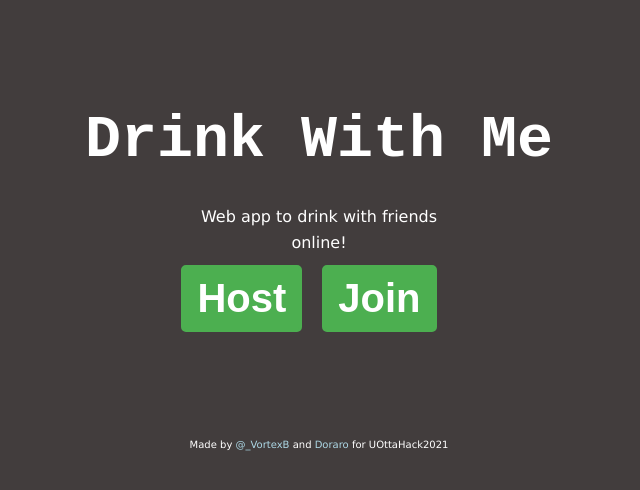
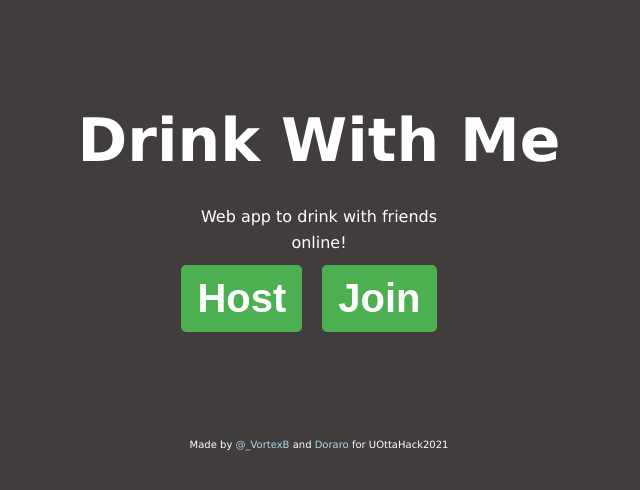
Before and after one commit to VortexB/Drinking-Companion, a website: page public/index.html in a window 1280 px wide. Shown: the whole page, without its empty margins (321-961 px from the left). Drawn offline with Linux system fonts and the light colour scheme.

Commit message:
Update index.html

```diff
--- a/public/index.html
+++ b/public/index.html
@@ -11,7 +11,7 @@
 <body>
     <div class="index-container">
         <header class="header">
-            <pre><h1>Drink With Me</h1></pre>
+            <h1>Drink With Me</h1>
         </header>
         <main class="index-main">
             <p class="index-description">
```
